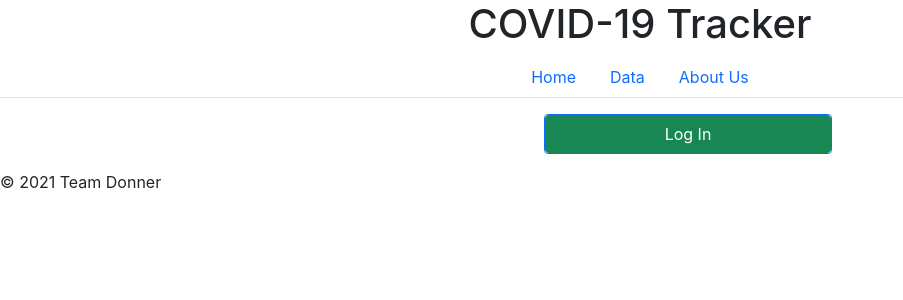
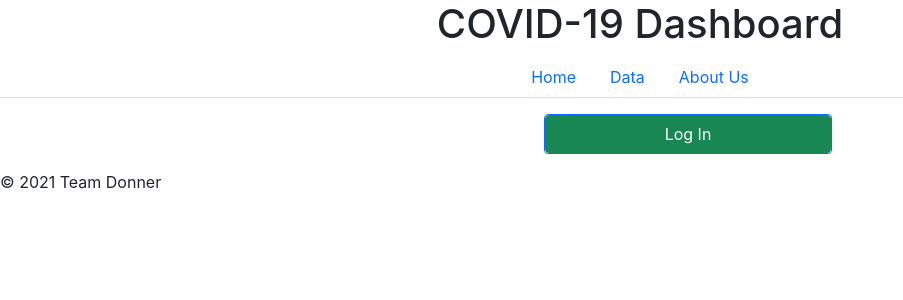
Before and after one commit to Team-Donner-Donder/covid-data-tracker-frontend, a React (Create React App) app: page / in a window 1280 px wide. Shown: the top 300 px of the page, without its empty margins (0-903 px from the left). Built offline with nearby package versions, Linux system fonts and the light colour scheme; no server answers.

Commit message:
updated Dashboard

```diff
--- a/src/components/Header.js
+++ b/src/components/Header.js
@@ -9,7 +9,7 @@ export default class Header extends Component {
 
         <>
 
-        <h1> COVID-19 Tracker</h1>
+        <h1> COVID-19 Dashboard</h1>
         <div className='profile tag'>
         <Profile />
         </div>
```
